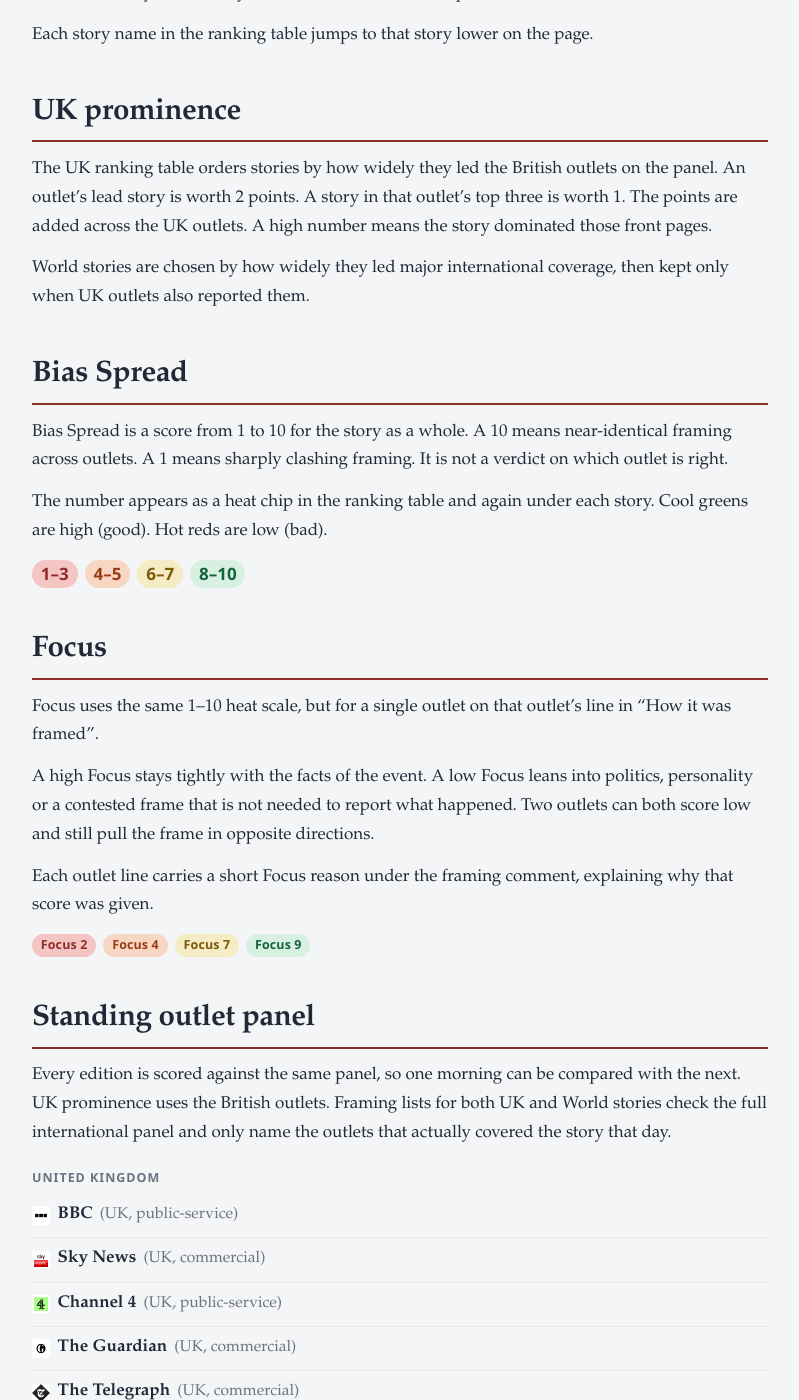
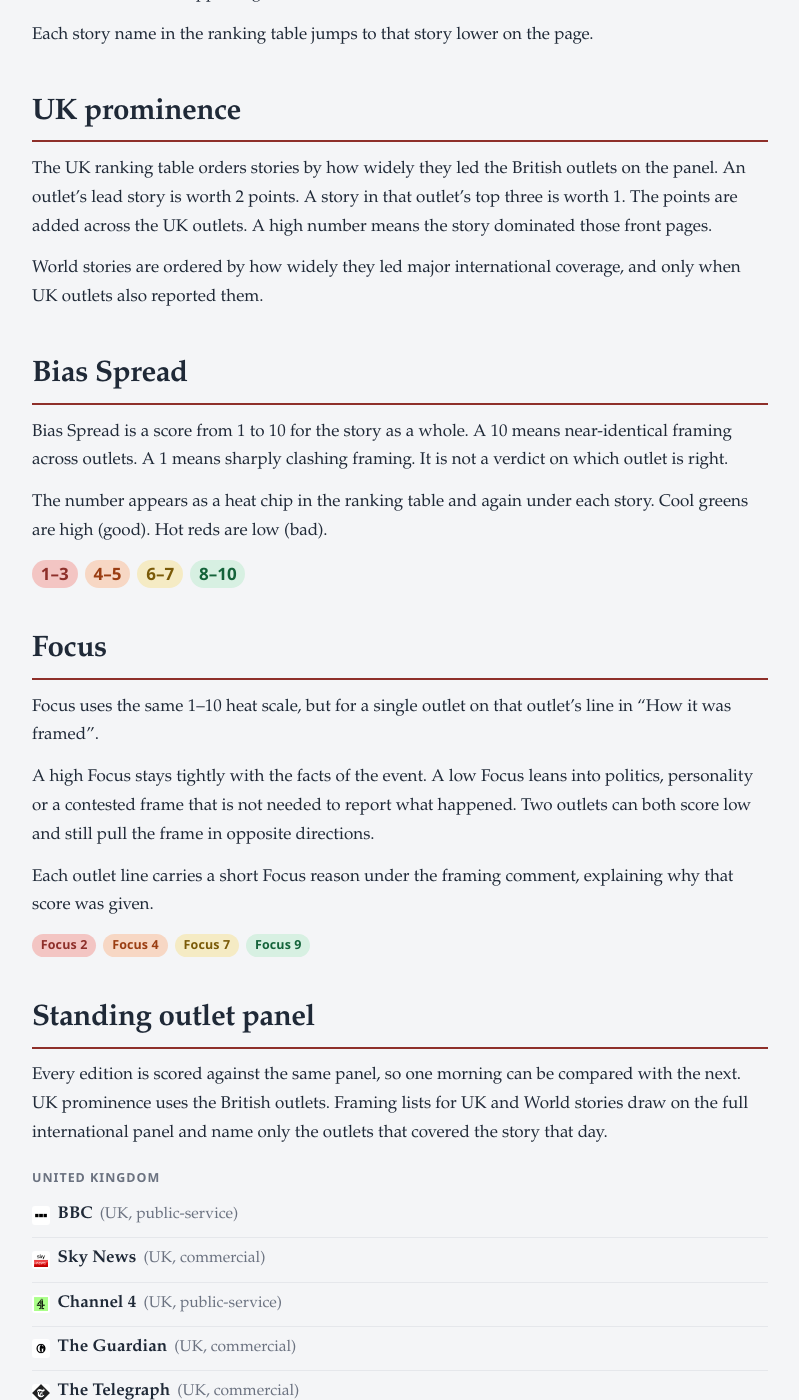
Before and after one commit to UKwebfilter/UKWebFilter, a Jekyll site: the page built from how-it-works.md, in a window 1280 px wide and 1400 px high, scrolled down 512 px. Shown: the whole window, without its empty margins (240-1039 px from the left). Built offline with Jekyll 4.4.1, drawn with Linux system fonts in a browser that asks for light colours; some of the changed text lies outside the part shown.

Commit message:
Tone down How it works dual-section wording

```diff
--- a/how-it-works.md
+++ b/how-it-works.md
@@ -11,7 +11,7 @@
 
 **UK** ranks the day’s top five British stories by prominence across the UK outlets on the panel.
 
-**World** adds up to five top international stories that UK outlets also covered. A story that would sit in both lists stays in UK only, so the world block never repeats it.
+**World** adds up to five leading international stories that UK outlets also covered. Stories already in the UK block do not appear again under World.
 
 Each story name in the ranking table jumps to that story lower on the page.
 
@@ -19,7 +19,7 @@
 
 The UK ranking table orders stories by how widely they led the British outlets on the panel. An outlet’s lead story is worth 2 points. A story in that outlet’s top three is worth 1. The points are added across the UK outlets. A high number means the story dominated those front pages.
 
-World stories are chosen by how widely they led major international coverage, then kept only when UK outlets also reported them.
+World stories are ordered by how widely they led major international coverage, and only when UK outlets also reported them.
 
 ## Bias Spread
 
@@ -51,6 +51,6 @@
 
 ## Standing outlet panel
 
-Every edition is scored against the same panel, so one morning can be compared with the next. UK prominence uses the British outlets. Framing lists for both UK and World stories check the full international panel and only name the outlets that actually covered the story that day.
+Every edition is scored against the same panel, so one morning can be compared with the next. UK prominence uses the British outlets. Framing lists for UK and World stories draw on the full international panel and name only the outlets that covered the story that day.
 
 {% include panel.html %}
```
